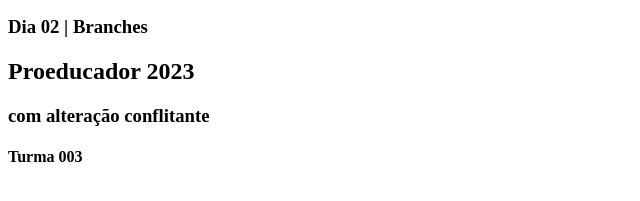
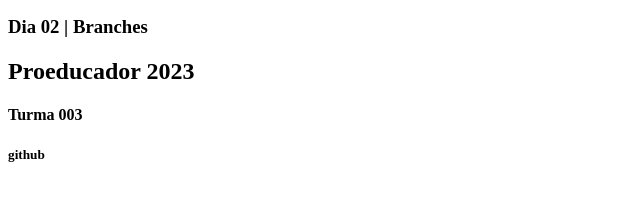
Before and after one commit to vjesus/projeto_turma3, a plain HTML site: page index.html in a window 1280 px wide. Shown: the part 91-292 px from the top of the page, without its empty margins (0-640 px from the left). Drawn offline with Linux system fonts and the light colour scheme.

Commit message:
atuindex

```diff
--- a/index.html
+++ b/index.html
@@ -9,7 +9,7 @@
 
 		<h3> Dia 02 | Branches </h3>
 		<h2>Proeducador 2023</h2>
-		<h3> com alteração conflitante</h3>
 		<h4>Turma 003</h4>
+		<h5>github</h5>
 	</body>
 </html>
```
